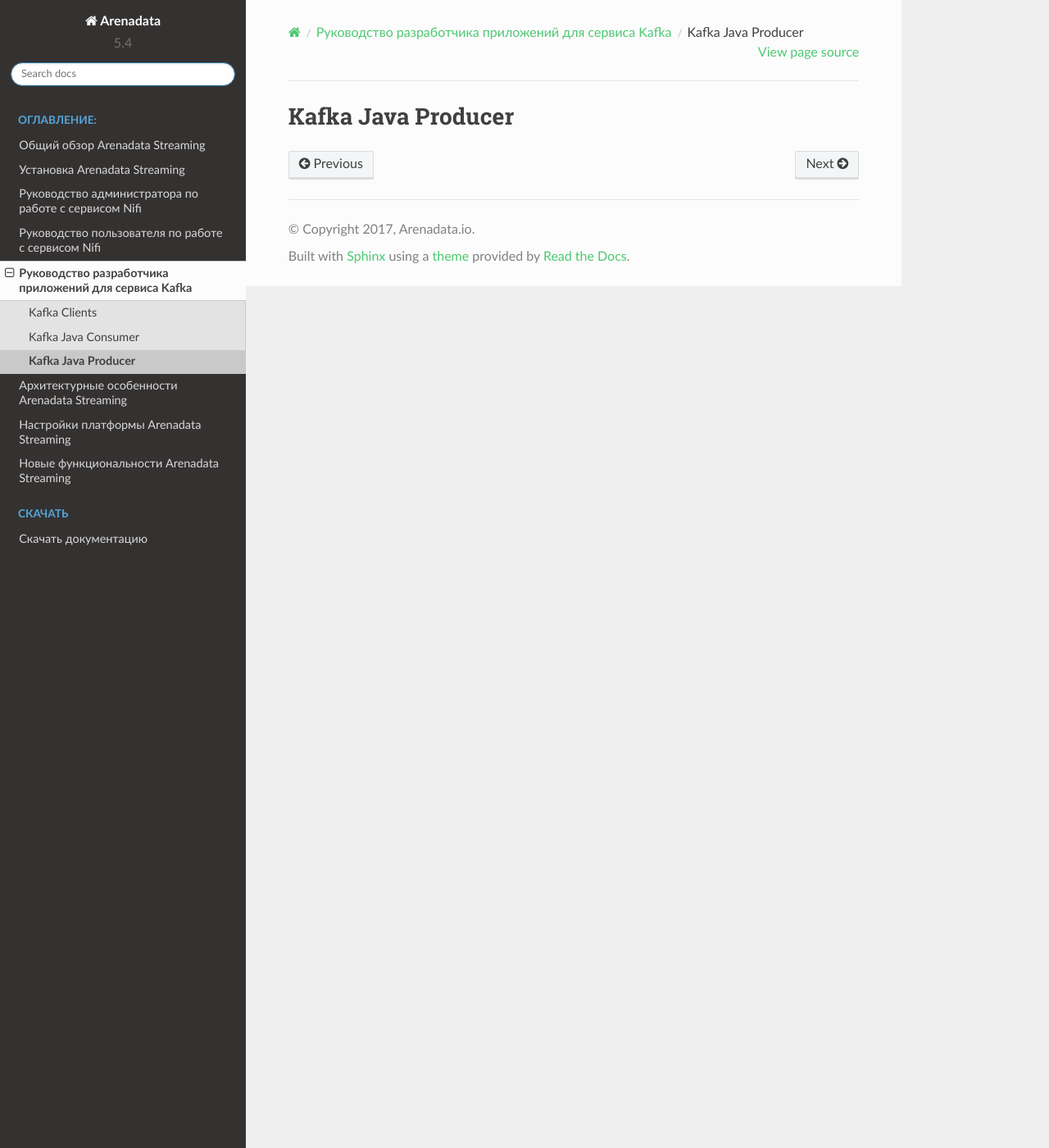
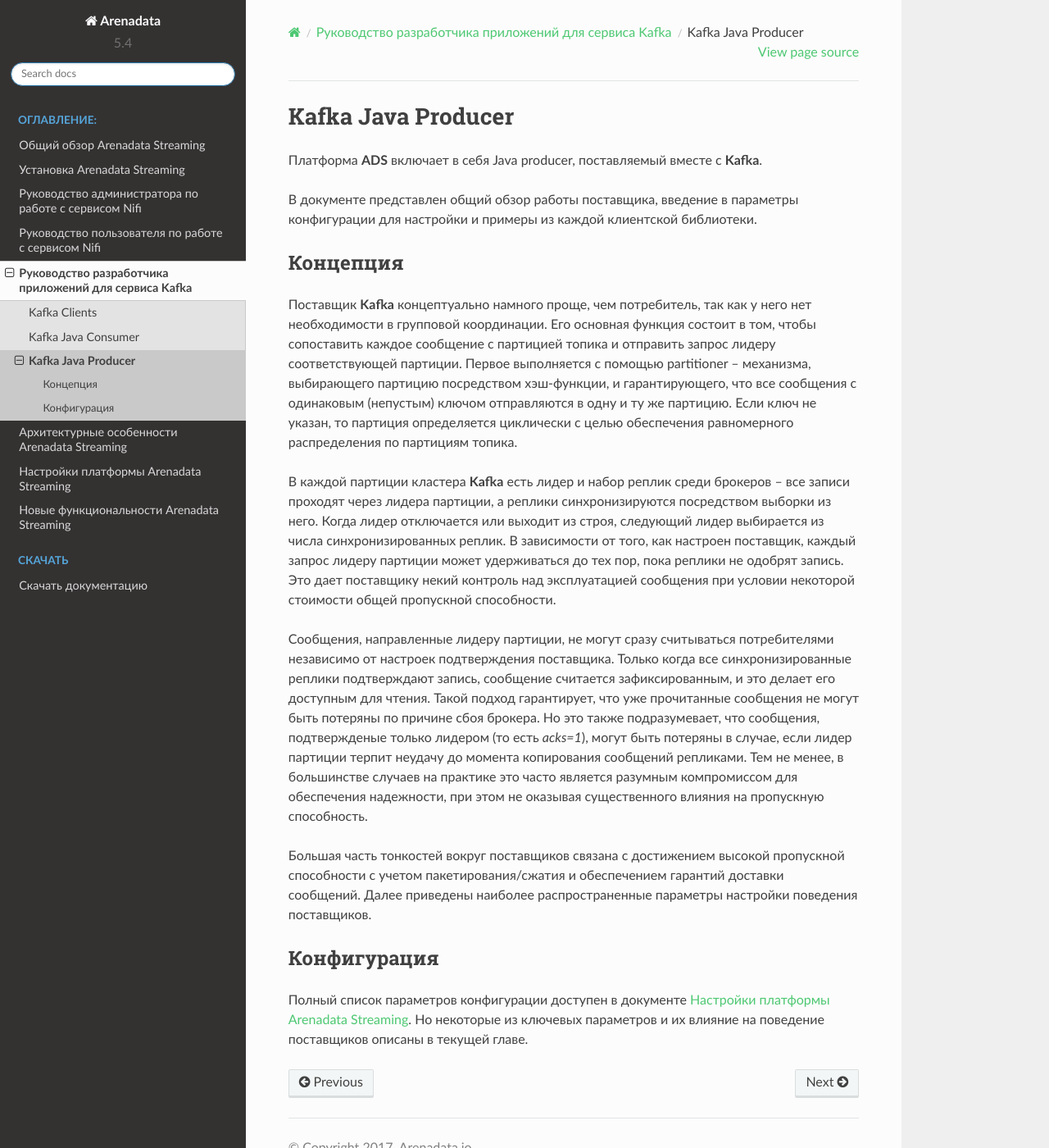
Before and after one commit to arenadata/docs_ads, a Sphinx documentation site: the page built from source/DeveloperKafka/Producer.rst, in a window 1280 px wide and 1400 px high. Shown: the whole window at 82% size. Built offline with Sphinx 7.4.7 and the Read the Docs theme 2.0.0, drawn with Linux system fonts in a browser that asks for light colours; pages that are not in the unit, such as notebooks, are missing from menus.

Commit message:
Update Producer.rst

```diff
--- a/source/DeveloperKafka/Producer.rst
+++ b/source/DeveloperKafka/Producer.rst
@@ -1,2 +1,24 @@
 Kafka Java Producer
 =====================
+
+Платформа **ADS** включает в себя Java producer, поставляемый вместе с **Kafka**.
+
+В документе представлен общий обзор работы поставщика, введение в параметры конфигурации для настройки и примеры из каждой клиентской библиотеки.
+
+
+Концепция
+-----------
+
+Поставщик **Kafka** концептуально намного проще, чем потребитель, так как у него нет необходимости в групповой координации. Его основная функция состоит в том, чтобы сопоставить каждое сообщение с партицией топика и отправить запрос лидеру соответствующей партиции. Первое выполняется с помощью partitioner -- механизма, выбирающего партицию посредством хэш-функции, и гарантирующего, что все сообщения с одинаковым (непустым) ключом отправляются в одну и ту же партицию. Если ключ не указан, то партиция определяется циклически с целью обеспечения равномерного распределения по партициям топика.
+
+В каждой партиции кластера **Kafka** есть лидер и набор реплик среди брокеров -- все записи проходят через лидера партиции, а реплики синхронизируются посредством выборки из него. Когда лидер отключается или выходит из строя, следующий лидер выбирается из числа синхронизированных реплик. В зависимости от того, как настроен поставщик, каждый запрос лидеру партиции может удерживаться до тех пор, пока реплики не одобрят запись. Это дает поставщику некий контроль над эксплуатацией сообщения при условии некоторой стоимости общей пропускной способности.
+
+Сообщения, направленные лидеру партиции, не могут сразу считываться потребителями независимо от настроек подтверждения поставщика. Только когда все синхронизированные реплики подтверждают запись, сообщение считается зафиксированным, и это делает его доступным для чтения. Такой подход гарантирует, что уже прочитанные сообщения не могут быть потеряны по причине сбоя брокера. Но это также подразумевает, что сообщения, подтвержденые только лидером (то есть *acks=1*), могут быть потеряны в случае, если лидер партиции терпит неудачу до момента копирования сообщений репликами. Тем не менее, в большинстве случаев на практике это часто является разумным компромиссом для обеспечения надежности, при этом не оказывая существенного влияния на пропускную способность.
+
+Большая часть тонкостей вокруг поставщиков связана с достижением высокой пропускной способности с учетом пакетирования/сжатия и обеспечением гарантий доставки сообщений. Далее приведены наиболее распространенные параметры настройки поведения поставщиков.
+
+
+Конфигурация
+-------------
+
+Полный список параметров конфигурации доступен в документе `Настройки платформы Arenadata Streaming <https://docs.arenadata.io/ads/Config/index.html>`_. Но некоторые из ключевых параметров и их влияние на поведение поставщиков описаны в текущей главе.
```
